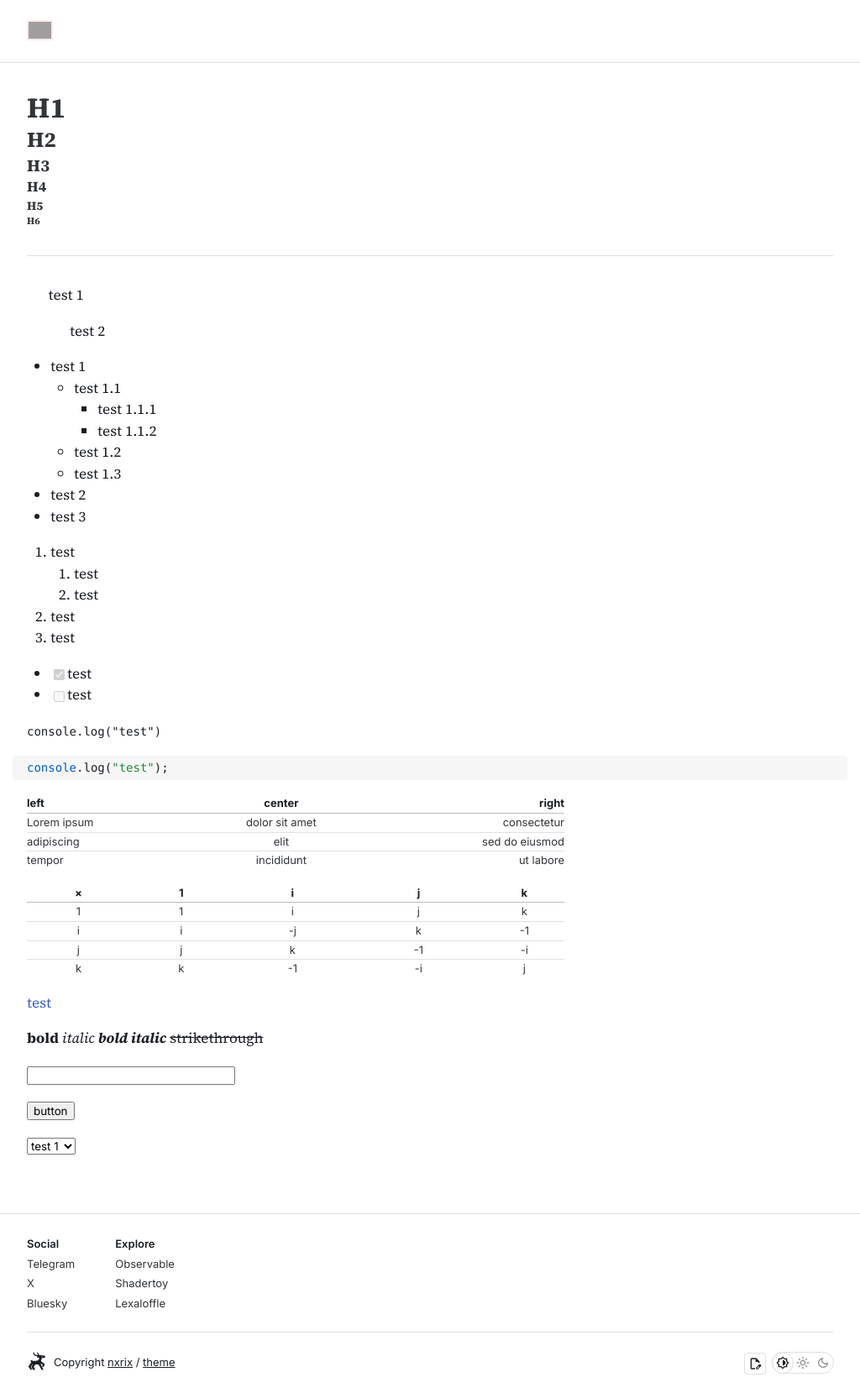
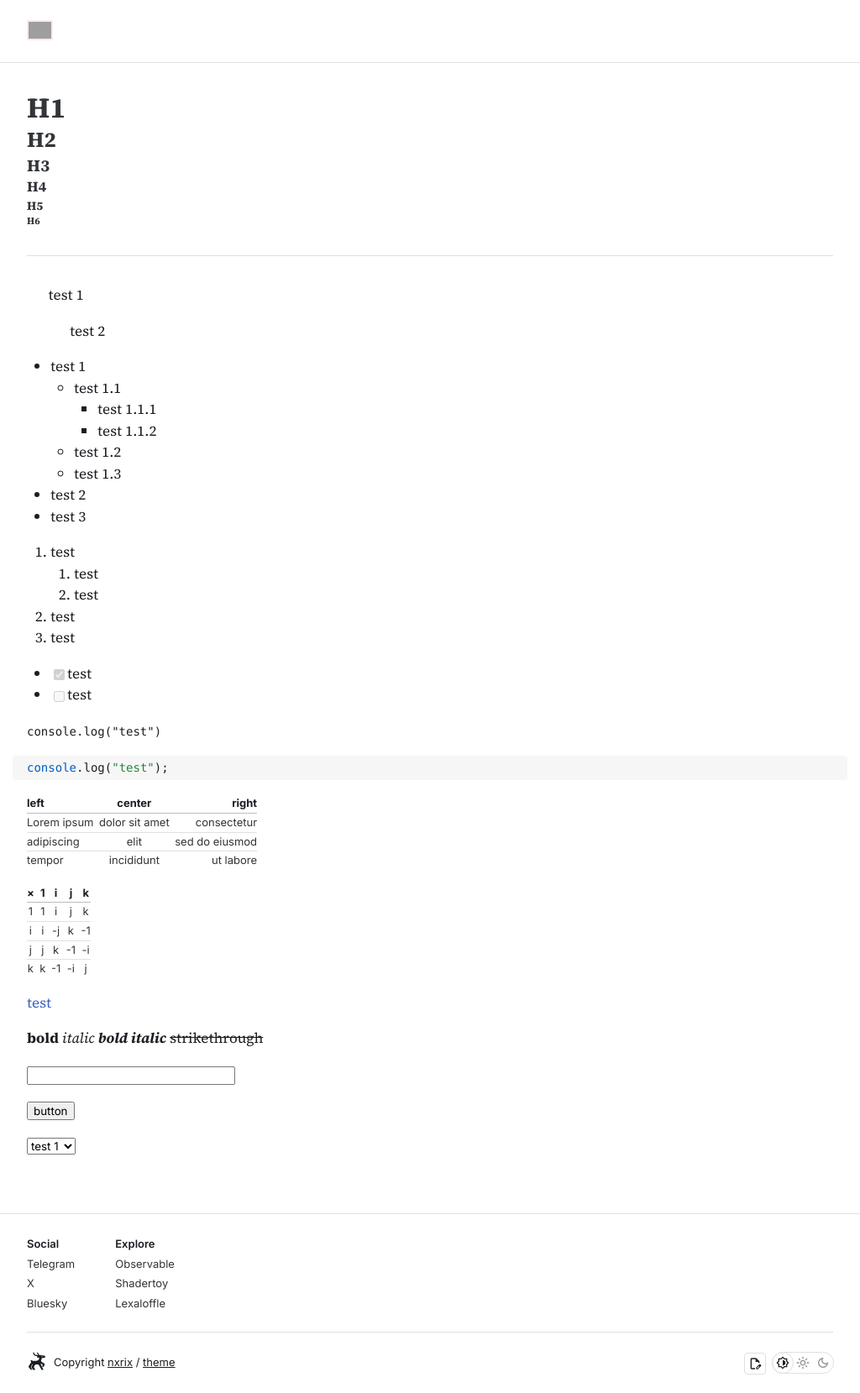
Before and after one commit to nxrix/theme, a Jekyll site: the page built from test.md, in a window 1280 px wide. Shown: the whole page at 84% size, without its empty margins (128-1152 px from the left). Built offline with Jekyll 4.4.1, drawn with Linux system fonts in a browser that asks for light colours; some web fonts are replaced; the repository's description, which GitHub fills in, is left out; our own code applies the rules of GitHub Pages for plain Markdown files.

Commit message:
Update notebook.css from notebook-kit

```diff
--- a/assets/styles/notebook.css
+++ b/assets/styles/notebook.css
@@ -462,6 +462,10 @@ select {
   font-family: var(--sans-serif);
 }
 
+table {
+  width: auto;
+}
+
 .hljs-meta { color: var(--syntax-meta); }
 .hljs-tag .hljs-name { color: var(--syntax-keyword); }
 .hljs-attr { color: var(--syntax-definition); }
```
